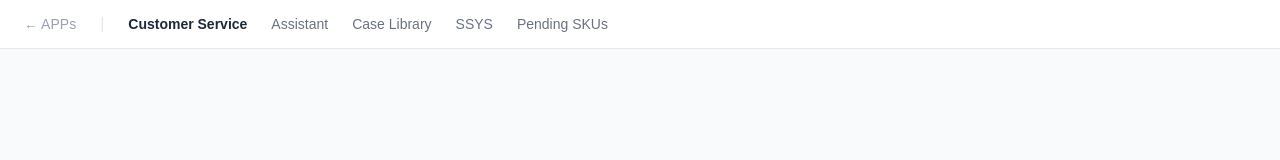
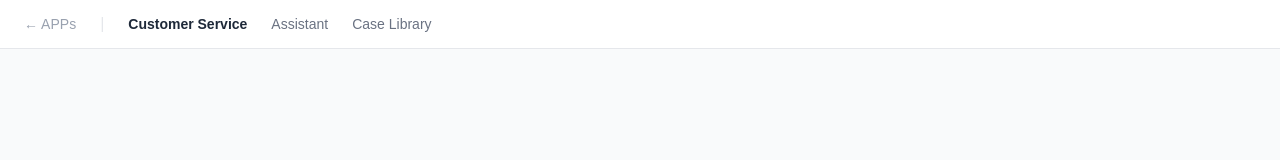
Before and after one commit to twinkletwinkleltd/customer-service, a Next.js app: page / in a window 1280 px wide. Shown: the top 160 px of the page. Built offline with nearby package versions, Linux system fonts and the light colour scheme.

Commit message:
fix(nav): remove SSYS and Pending SKUs from Customer Service navbar
These are data-pipeline management tools that belong in the main portal.
Customer Service nav should only show: Assistant and Case Library.

```diff
--- a/app/layout.tsx
+++ b/app/layout.tsx
@@ -44,12 +44,6 @@ export default function RootLayout({
           <Link href="/cases" className="text-sm text-gray-500 hover:text-gray-800 transition-colors">
             Case Library
           </Link>
-          <Link href="/ssys" className="text-sm text-gray-500 hover:text-gray-800 transition-colors">
-            SSYS
-          </Link>
-          <Link href="/pending" className="text-sm text-gray-500 hover:text-gray-800 transition-colors">
-            Pending SKUs
-          </Link>
         </nav>
         {children}
       </body>
```
